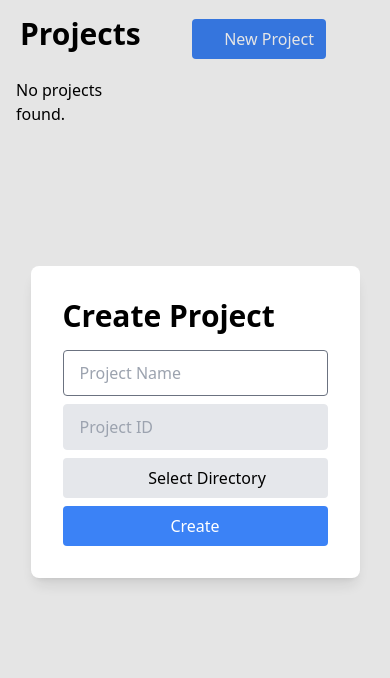
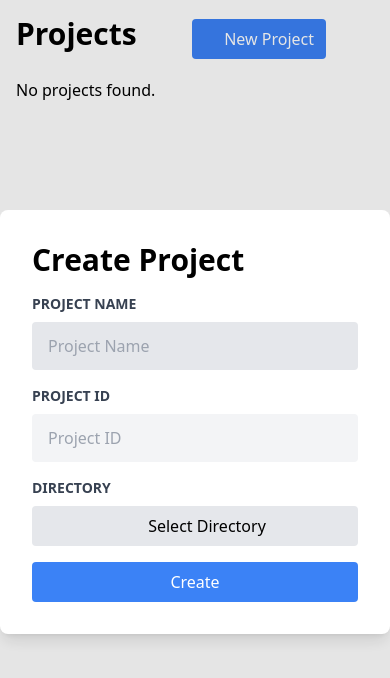
Before and after one commit to cosmodd/packwizgui, a SvelteKit app: page / in a window 390 px wide. Both pictures are taken after a click on the button "New Project". Shown: the top 678 px of the page. Built offline with nearby package versions, Linux system fonts and the light colour scheme; some icons are missing.

Commit message:
🎨 UI changes
- Form more accessible
 - Alert when something is not right
 - Labels for inputs
 - Better visibility of disabled project id input
- Project grid columns adapting to screen size

```diff
--- a/src/routes/+page.svelte
+++ b/src/routes/+page.svelte
@@ -1,4 +1,5 @@
 <script lang="ts">
+	import Alert from "$lib/components/Alert.svelte";
 	import Dialog from "$lib/components/Dialog.svelte";
 	import DirectoryInput from "$lib/components/DirectoryInput.svelte";
 	import ProjectCard from "$lib/components/ProjectCard.svelte";
@@ -11,6 +12,7 @@
 		name: "",
 		id: "",
 		path: "",
+		alert: "",
 	};
 
 	function dialogClosed() {
@@ -18,13 +20,20 @@
 			name: "",
 			id: "",
 			path: "",
-		}
+			alert: "",
+		};
 	}
 
 	function handleProjectCreation(event: SubmitEvent) {
-		const { name, id, path } = createProjectInformation;
+		const { id, path } = createProjectInformation;
 
-		if (name.length === 0 || id.length === 0 || path.length === 0) {
+		if (path.length === 0) {
+			createProjectInformation.alert = "Please select a directory";
+			return;
+		}
+
+		if ($projects.find((project) => project.id === id)) {
+			createProjectInformation.alert = "Project ID already exists";
 			return;
 		}
 
@@ -37,32 +46,50 @@
 	function handleProjectIdChange(event: Event) {
 		const projectNameInput = event.target as HTMLInputElement;
 
-		createProjectInformation.id = projectNameInput.value.replace(/\s/g, "-").toLowerCase();
+		createProjectInformation.id = projectNameInput.value
+			.replace(/\s/g, "-")
+			.toLowerCase();
 	}
 </script>
 
-<Dialog bind:show={dialogOpened} on:close={dialogClosed}>
+<Dialog bind:show={dialogOpened} on:close={dialogClosed} class="max-w-md w-full">
 	<h1 class="text-3xl font-bold mb-4">Create Project</h1>
-	<form class="flex flex-col gap-2" on:submit|preventDefault={handleProjectCreation}>
+	<form
+		class="flex flex-col gap-4"
+		on:submit|preventDefault={handleProjectCreation}
+	>
+		{#if createProjectInformation.alert}
+			<Alert>{createProjectInformation.alert}</Alert>
+		{/if}
+		<div class="input-group project-name">
+			<label for="name" class="block text-gray-700 text-sm font-bold mb-2 uppercase">Project Name</label>
 			<input
 				type="text"
 				id="name"
 				name="name"
-			class="appearance-none block w-full bg-gray-200 border border-gray-200 rounded py-3 px-4 leading-tight focus:outline-none focus:bg-white focus:border-gray-500"
+				class="appearance-none block w-full bg-gray-200 rounded py-3 px-4 focus:outline-none"
 				placeholder="Project Name"
 				bind:value={createProjectInformation.name}
 				on:input={handleProjectIdChange}
+				required
 			/>
+		</div>
+		<div class="input-group project-id">
+			<label for="id" class="block text-gray-700 text-sm font-bold mb-2 uppercase">Project ID</label>
 			<input
 				type="text"
 				id="id"
 				name="id"
-			class="appearance-none block w-full bg-gray-200 border border-gray-200 rounded py-3 px-4 leading-tight focus:outline-none focus:bg-white focus:border-gray-500"
+				class="appearance-none block w-full bg-gray-100 rounded py-3 px-4 hover:cursor-not-allowed"
 				placeholder="Project ID"
 				bind:value={createProjectInformation.id}
 				disabled
 			/>
+		</div>
+		<div class="input-group project-directory">
+			<label for="path" class="block text-gray-700 text-sm font-bold mb-2 uppercase">Directory</label>
 			<DirectoryInput bind:value={createProjectInformation.path} />
+		</div>
 		<button
 			type="submit"
 			class="bg-blue-500 hover:bg-blue-600 text-white py-2 px-3 rounded transition-all"
@@ -73,7 +100,7 @@
 </Dialog>
 
 <div class="header flex flex-row mb-4">
-	<h1 class="text-3xl font-bold ps-1 grow">Projects</h1>
+	<h1 class="text-3xl font-bold grow">Projects</h1>
 	<div class="actions flex flex-row items-center gap-2">
 		<button
 			class="bg-blue-500 hover:bg-blue-600 text-white py-2 px-3 rounded flex flex-row items-center gap-1 transition-all"
@@ -82,12 +109,20 @@
 			<Icon src={DocumentPlus} micro class="w-4 h-4" />
 			<span>New Project</span>
 		</button>
-		<a href="/settings" class="settings p-2 hover:bg-gray-200 rounded transition-colors">
-			<Icon src={Cog6Tooth} micro size="24" class="transition-transform" />
+		<a
+			href="/settings"
+			class="settings p-2 hover:bg-gray-200 rounded transition-colors"
+		>
+			<Icon
+				src={Cog6Tooth}
+				micro
+				size="24"
+				class="transition-transform"
+			/>
 		</a>
 	</div>
 </div>
-<div class="projects grid grid-cols-3 gap-4">
+<div class="projects gap-4 grid sm:grid-cols-2 md:grid-cols-3 lg:grid-cols-4">
 	{#if $projects.length === 0}
 		<p>No projects found.</p>
 	{:else}
```
Lines whose indentation alone changed are shown as unchanged.
